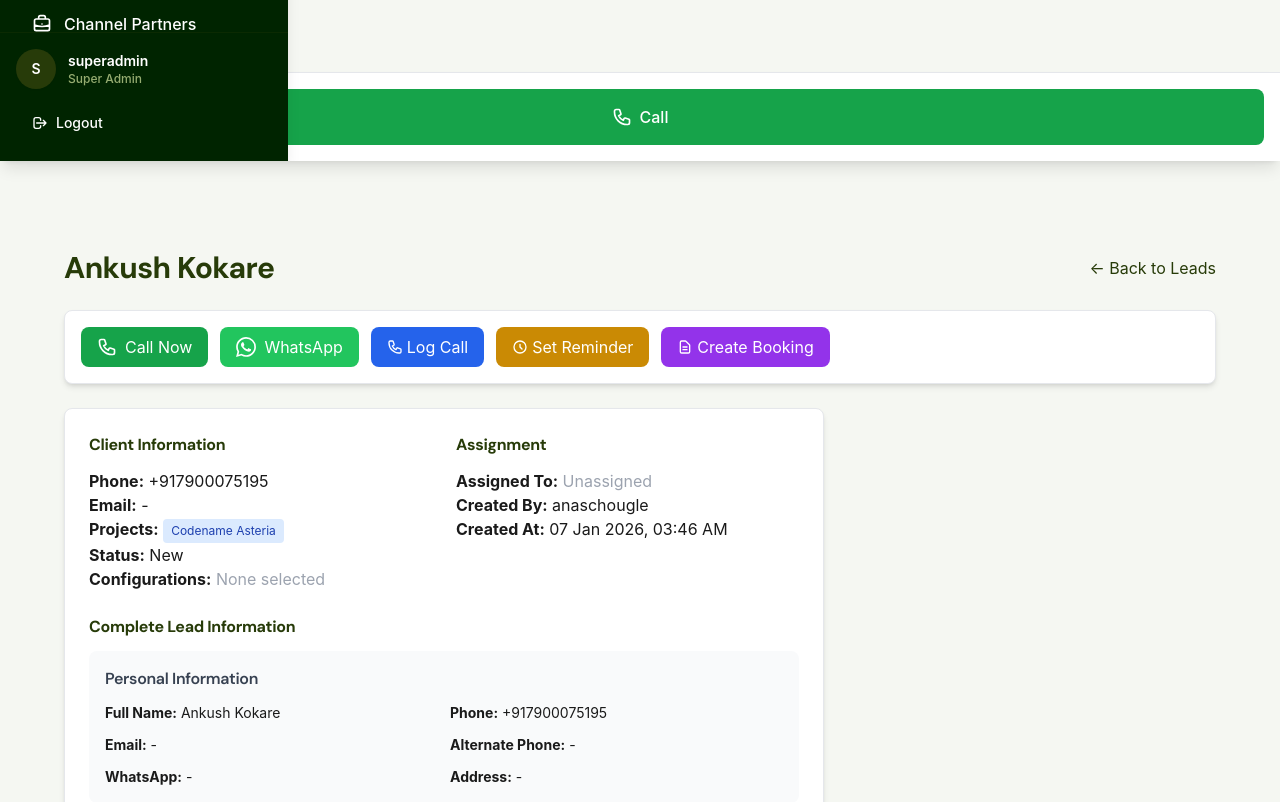
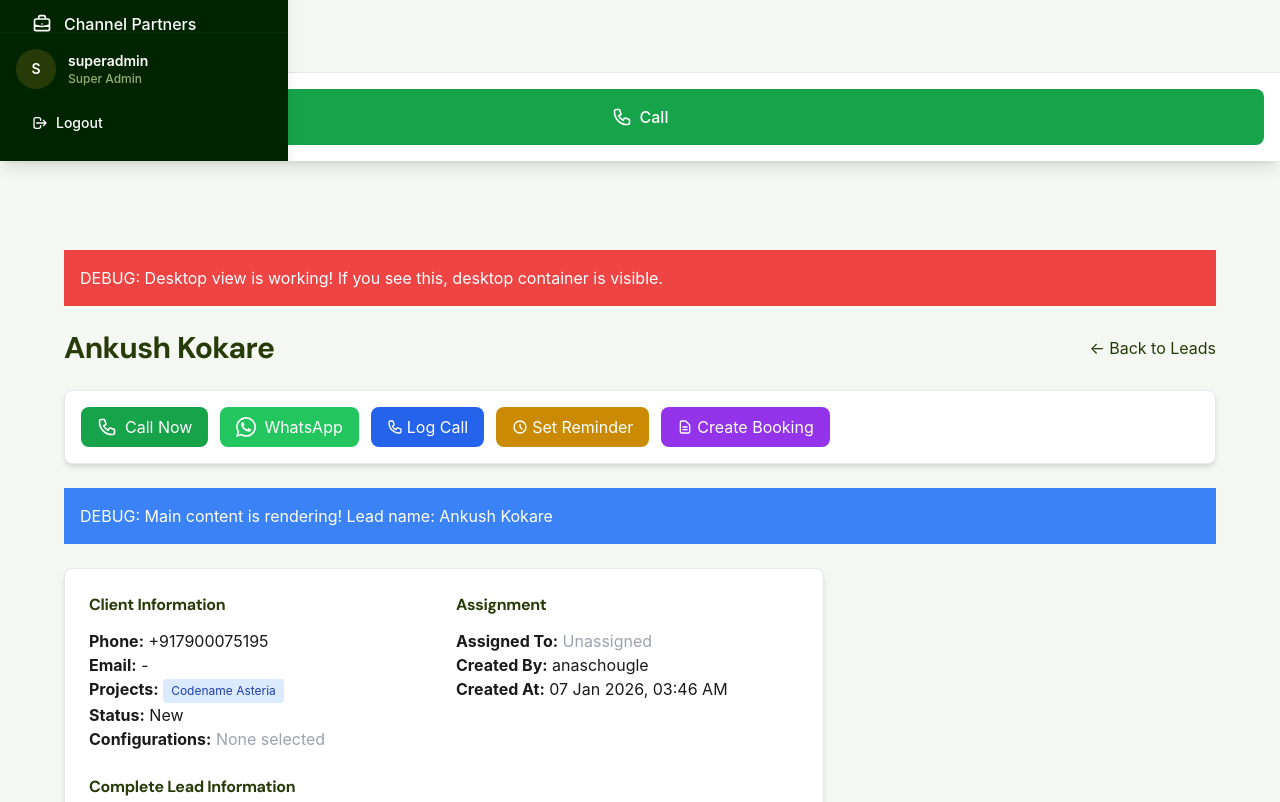
Before and after one commit to anaschougle32/BridgioCRM, a Django app: page /leads/2081/ in a window 1280 px wide. Shown: the part 639-1441 px from the top of the page. Run offline with Django 4.2, Linux system fonts and the light colour scheme; a user stored in the database is signed in; data comes from the database, SQL or seed files in the repository; data that the repository does not hold is empty; some libraries are stand-ins or nearby versions; some web fonts are replaced.

Commit message:
Debug and fix backend issues for desktop view
Backend Fixes:
- Added missing get_whatsapp_templates() function call
- Fixed context variables for lead detail view
- Added debug divs to test desktop visibility

```diff
--- a/templates/leads/detail.html
+++ b/templates/leads/detail.html
@@ -314,6 +314,11 @@
 
 <!-- Desktop View (≥1024px) -->
 <div class="hidden lg:block max-w-6xl mx-auto space-y-4 sm:space-y-6">
+    <!-- DEBUG: Desktop View Test -->
+    <div class="bg-red-500 text-white p-4 mb-4">
+        DEBUG: Desktop view is working! If you see this, desktop container is visible.
+    </div>
+
     <div class="flex flex-col sm:flex-row justify-between items-start sm:items-center gap-3 sm:gap-0">
         <h1 class="text-2xl sm:text-3xl font-heading font-bold text-olive-primary">{{ lead.name }}</h1>
         <a href="{% url 'leads:list' %}" class="text-sm sm:text-base text-olive-primary hover:text-olive-secondary">← Back to Leads</a>
@@ -408,7 +413,13 @@
         </div>
     </div>
 
+    <!-- Main Content Section -->
     <div class="grid grid-cols-1 lg:grid-cols-3 gap-4 sm:gap-6">
+        <!-- DEBUG: Main Content Test -->
+        <div class="bg-blue-500 text-white p-4 lg:col-span-3">
+            DEBUG: Main content is rendering! Lead name: {{ lead.name }}
+        </div>
+
         <!-- Main Info -->
         <div class="lg:col-span-2 space-y-4 sm:space-y-6">
             <div class="bg-white rounded-lg shadow-md border border-gray-200 p-4 sm:p-6">
```
